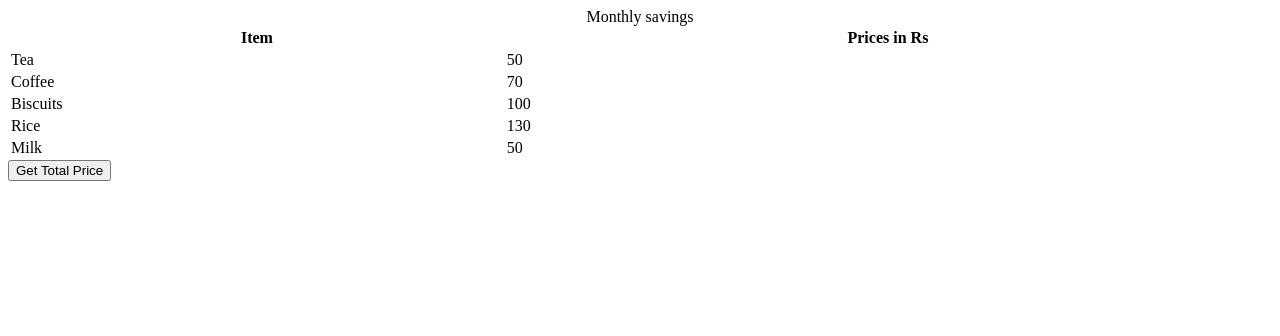
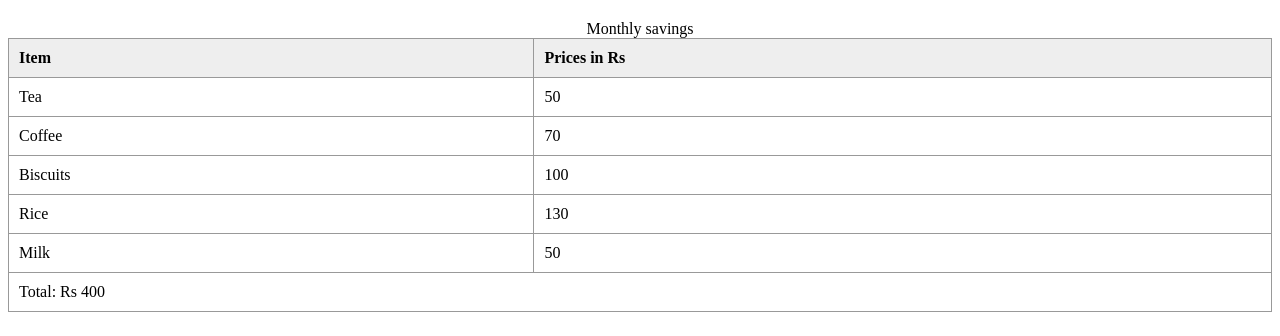
Before and after one commit to acciojob/grofers-checkout-jitendrakumar07, a website: page main.html in a window 1280 px wide. Drawn offline with Linux system fonts and the light colour scheme.

Commit message:
created a submission

```diff
--- a/script.js
+++ b/script.js
@@ -1,10 +1,24 @@
-const getSumBtn = document.createElement("button");
-getSumBtn.append("Get Total Price");
-document.body.appendChild(getSumBtn);
+document.addEventListener('DOMContentLoaded', () => {
+  // Get all elements with the class "price"
+  const priceElements = document.querySelectorAll('.price');
+  let total = 0;
 
-const getSum = () => {
-//Add your code here
+  // Sum up the values
+  priceElements.forEach(el => {
+    const value = parseFloat(el.textContent);
+    if (!isNaN(value)) {
+      total += value;
+    }
+  });
 
-};
+  // Create a new table row and cell to display the total
+  const newRow = document.createElement('tr');
+  const totalCell = document.createElement('td');
+  totalCell.setAttribute('colspan', '2');
+  totalCell.textContent = "Total: Rs " + total;
+  newRow.appendChild(totalCell);
 
-getSumBtn.addEventListener("click", getSum);
+  // Append the new row to the table
+  const table = document.querySelector('table');
+  table.appendChild(newRow);
+});
--- a/styles.css
+++ b/styles.css
@@ -1,2 +1,15 @@
 
 /* Your CSS Code here. */
+table {
+      border-collapse: collapse;
+      width: 50%;
+      margin: 20px auto;
+    }
+    th, td {
+      border: 1px solid #999;
+      padding: 10px;
+      text-align: left;
+    }
+    th {
+      background: #eee;
+    }
```
